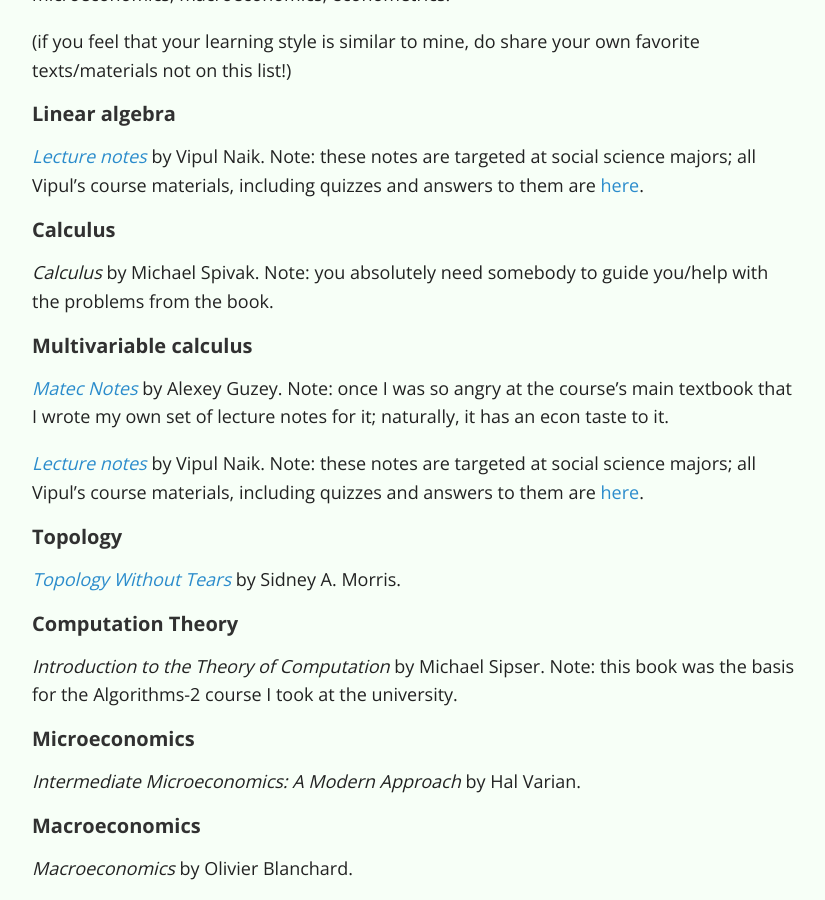
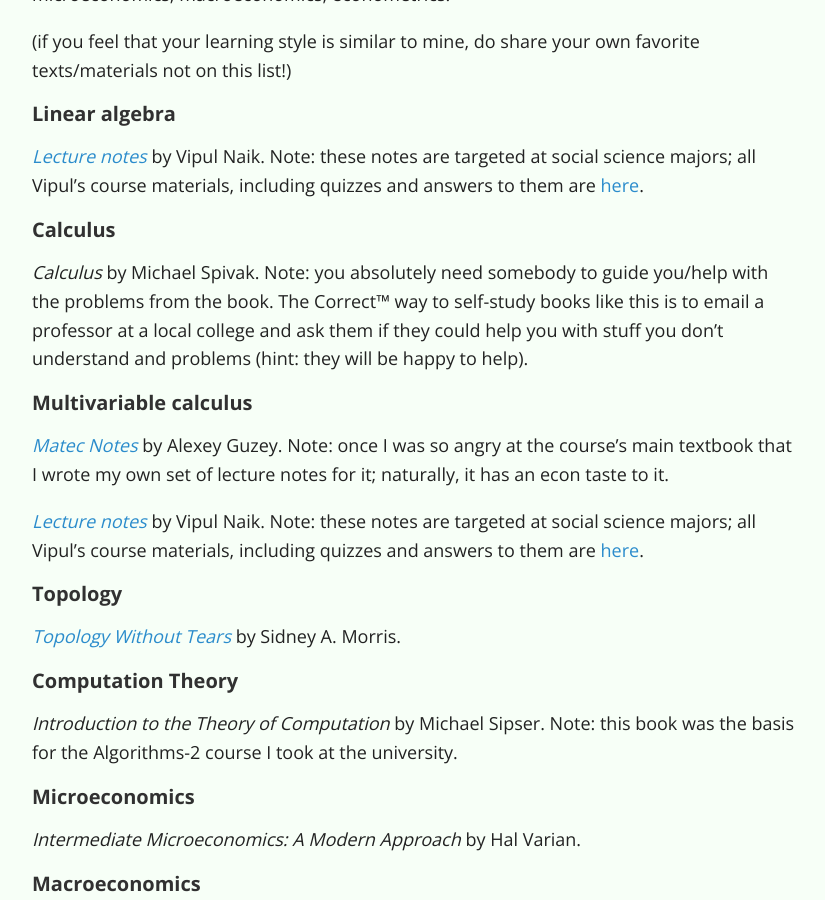
Before and after one commit to guzey/guzey.github.io1, a Jekyll site: the page built from _posts/2017-09-21-textbooks.md, in a window 1280 px wide and 900 px high, scrolled down 531 px. Shown: the whole window, without its empty margins (226-1051 px from the left). Built offline with Jekyll 4.4.1, drawn with Linux system fonts in a browser that asks for light colours; comment, search, counter and statistics services are not loaded; a style sheet for code colours, icons or effects is not loaded.

Commit message:
update textbooks post

```diff
--- a/_posts/2017-09-21-textbooks.md
+++ b/_posts/2017-09-21-textbooks.md
@@ -17,7 +17,7 @@
 
 ### Calculus
 
-*Calculus* by Michael Spivak. Note: you absolutely need somebody to guide you/help with the problems from the book.
+*Calculus* by Michael Spivak. Note: you absolutely need somebody to guide you/help with the problems from the book. The Correct™ way to self-study books like this is to email a professor at a local college and ask them if they could help you with stuff you don't understand and problems (hint: they will be happy to help).
 
 ### Multivariable calculus
 
```
